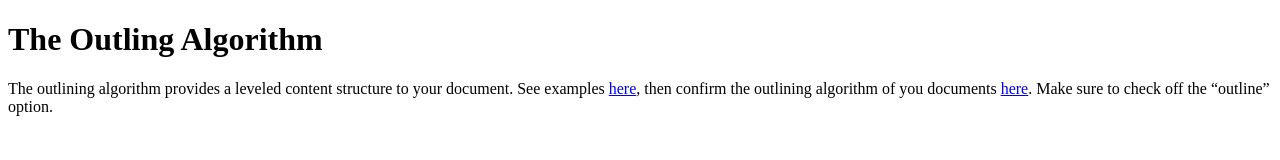
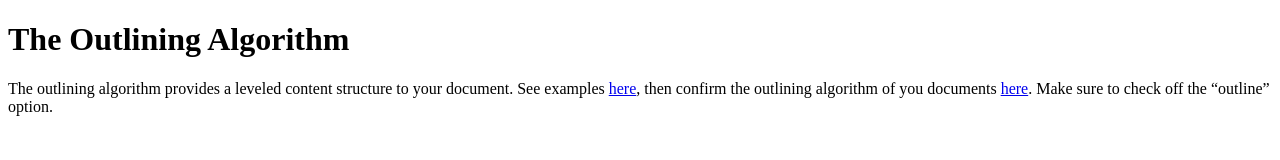
Before and after one commit to benzaaar/examples--intro-internet-programming--cs-275--uhart, a plain HTML site: page html-and-css/outlining-algorithm.html in a window 1280 px wide. Drawn offline with Linux system fonts and the light colour scheme.

Commit message:
Fix typo

```diff
--- a/html-and-css/outlining-algorithm.html
+++ b/html-and-css/outlining-algorithm.html
@@ -3,11 +3,11 @@
 <head>
   <meta charset="UTF-8">
   <meta name="viewport" content="width=device-width, initial-scale=1.0">
-  <title>The Outling Algorithm</title>
+  <title>The Outlining Algorithm</title>
 </head>
 <body>
   <header>
-    <h1>The Outling Algorithm</h1>
+    <h1>The Outlining Algorithm</h1>
   </header>
   <main>
     <p>The outlining algorithm provides a leveled content structure to your document. See examples <a href="https://github.com/code-warrior/code-warrior.github.io/tree/master/tutorials/html/outlining-algorithm" target="_blank" rel="noopener">here</a>, then confirm the outlining algorithm of you documents <a href="https://validator.w3.org/#validate_by_input" target="_blank" rel="noopener">here</a>. Make sure to check off the “outline” option.</p>
```
